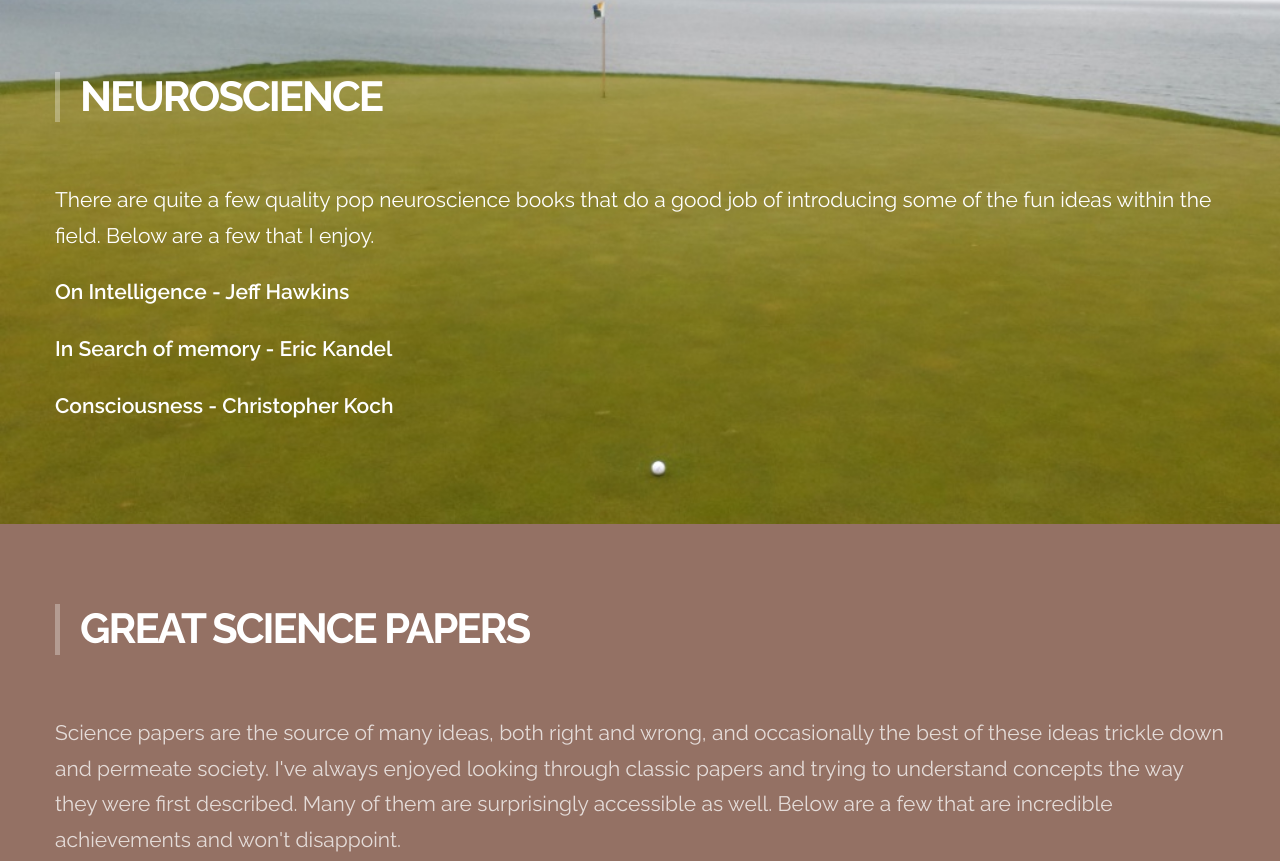
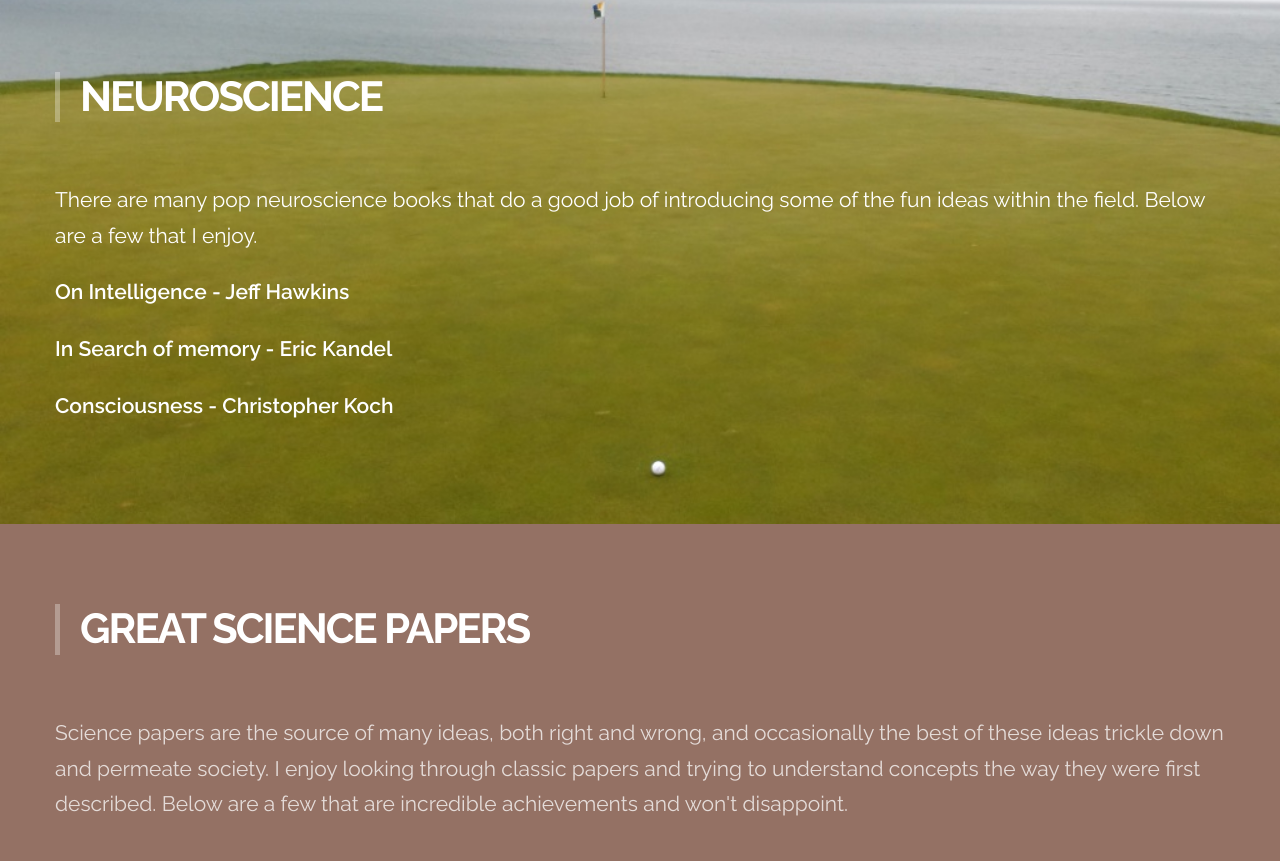
Before and after one commit to DanMaruyama/DanMaruyama.github.io, a plain HTML site: page links/index.html in a window 1280 px wide. Shown: the part 1732-2593 px from the top of the page. Drawn offline with nearby package versions, Linux system fonts and the light colour scheme.

Commit message:
Content
updated

```diff
--- a/links/index.html
+++ b/links/index.html
@@ -126,7 +126,7 @@
          <div class="content" id="Neuro">
             <h2 class="border wow fadeInRightBig" data-wow-offset="80"
                data-wow-duration="2s">Neuroscience</h2>
-			   <p>There are quite a few quality pop neuroscience books that do a good job of introducing some of the fun ideas within the field.  Below are a few that I enjoy.</p>
+			   <p>There are many pop neuroscience books that do a good job of introducing some of the fun ideas within the field.  Below are a few that I enjoy.</p>
             <!-- Start of One Half Column Container -->
 			<!--
             <div class="half_column1 wow fadeInLeftBig" data-wow-offset="80" data-wow-duration="2s">
@@ -155,7 +155,7 @@
          <div class="content" id="Wow">
             <h2 class="border wow fadeInRightBig" data-wow-offset="80"
                data-wow-duration="2s">Great Science Papers</h2>
-            <p>Science papers are the source of many ideas, both right and wrong, and occasionally the best of these ideas trickle down and permeate society.  I've always enjoyed looking through classic papers and trying to understand concepts the way they were first described.  Many of them are surprisingly accessible as well.  Below are a few that are incredible achievements and won't disappoint.</p>
+            <p>Science papers are the source of many ideas, both right and wrong, and occasionally the best of these ideas trickle down and permeate society.  I enjoy looking through classic papers and trying to understand concepts the way they were first described.  Below are a few that are incredible achievements and won't disappoint.</p>
 
          </div>
          <!-- End of Content -->
```
